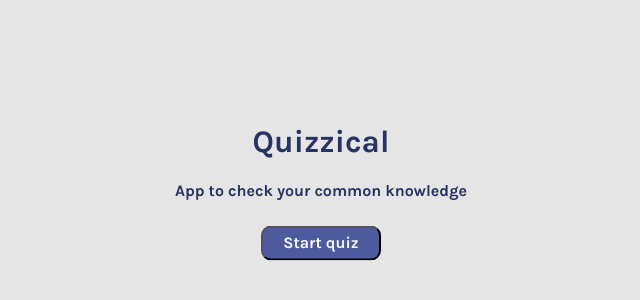
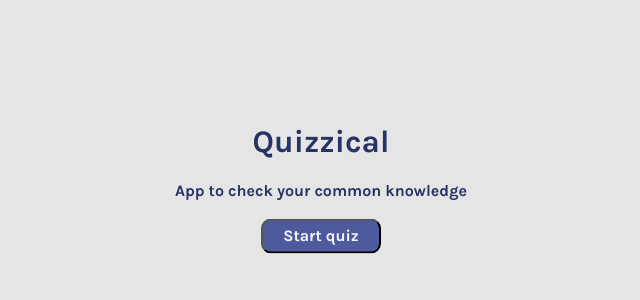
Before and after one commit to vankata6/quizzical-app, a React (Create React App) app: page / in a window 1280 px wide. Shown: the part 118-418 px from the top of the page, without its empty margins (319-959 px from the left). Built offline with nearby package versions, Linux system fonts and the light colour scheme.

Commit message:
render start component with router

```diff
--- a/package.json
+++ b/package.json
@@ -8,6 +8,7 @@
     "@testing-library/user-event": "^13.5.0",
     "react": "^17.0.2",
     "react-dom": "^17.0.2",
+    "react-router-dom": "^6.2.1",
     "react-scripts": "5.0.0",
     "web-vitals": "^2.1.4"
   },
--- a/src/App.js
+++ b/src/App.js
@@ -1,24 +1,23 @@
 import React from "react";
-import data from "./data";
+// import data from "./data";
 import Start from "./Components/Start";
-import Question from "./Components/Question";
+// import Question from "./Components/Question";
+import { BrowserRouter as Router, Route, Routes } from "react-router-dom";
 
 export default function App() {
-
-  const questionElements = data.map(quiz => {
-        return <Question
-                question={quiz.question}
-                correct_answer={quiz.correct_answer}
-                incorrect_answers={quiz.incorrect_answers}
-              />
-})
+//   const questionElements = data.map(quiz => {
+//     return <Question
+//             question={quiz.question}
+//             correct_answer={quiz.correct_answer}
+//             incorrect_answers={quiz.incorrect_answers}
+//           />
+// })
 
   return (
-    <div>
-      <Start/>
-      <button className="check-btn">Start quiz</button>
-      {/* {questionElements}
-      <button className="check-btn">Check Answers</button> */}
-    </div>
+    <Router>
+      <Routes>
+        <Route exact path="/" element={<Start/>} />
+      </Routes>
+    </Router>
   )
 }
--- a/src/Components/Question.js
+++ b/src/Components/Question.js
@@ -1,6 +1,7 @@
 import React from "react";
 
 export default function Question(props) {
+
     return (
         <div className="question">
             <h3 className="question-text">{props.question}</h3>
--- a/src/Components/Start.js
+++ b/src/Components/Start.js
@@ -5,6 +5,7 @@
         <div className="start-page">
             <h1 className="header">Quizzical</h1>
             <h3 className="start-header">App to check your common knowledge</h3>
+            <button className="check-btn">Start quiz</button>
         </div>
     )
 }
```
Also changed, not shown: 1 other file (tests, documents, lock files or other folders).
